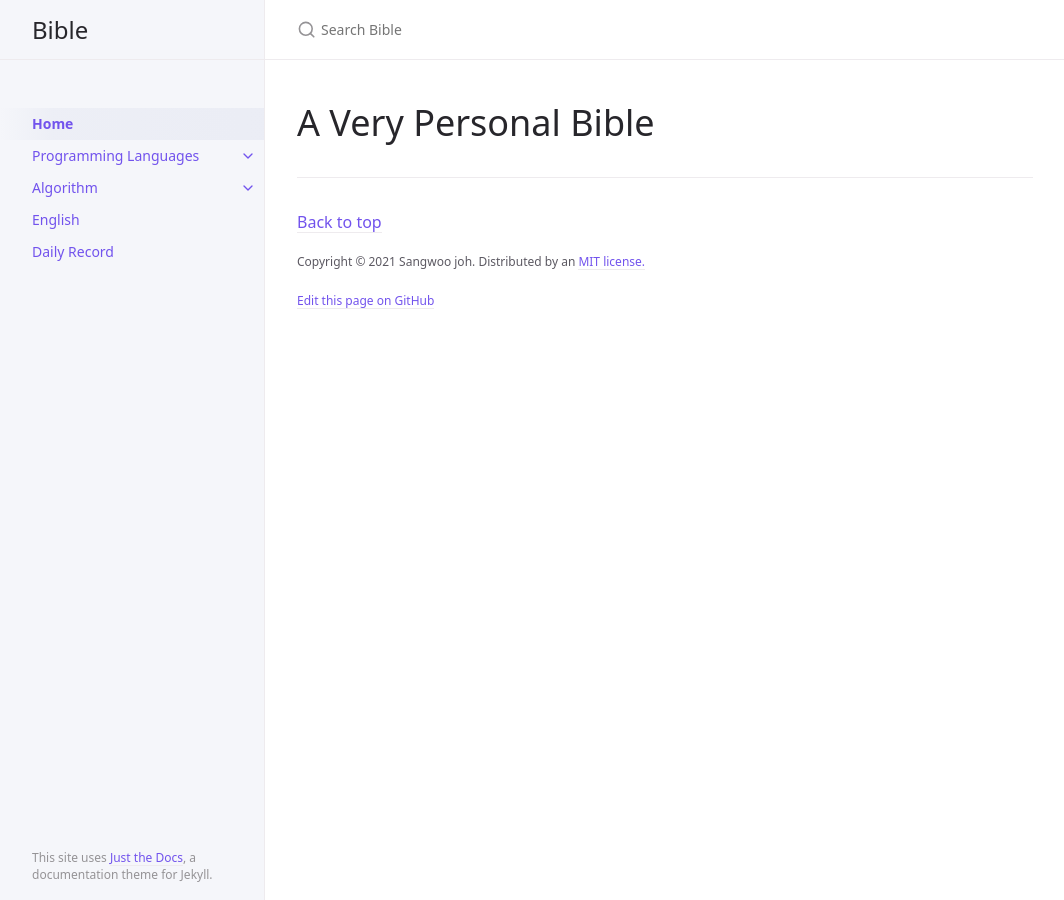
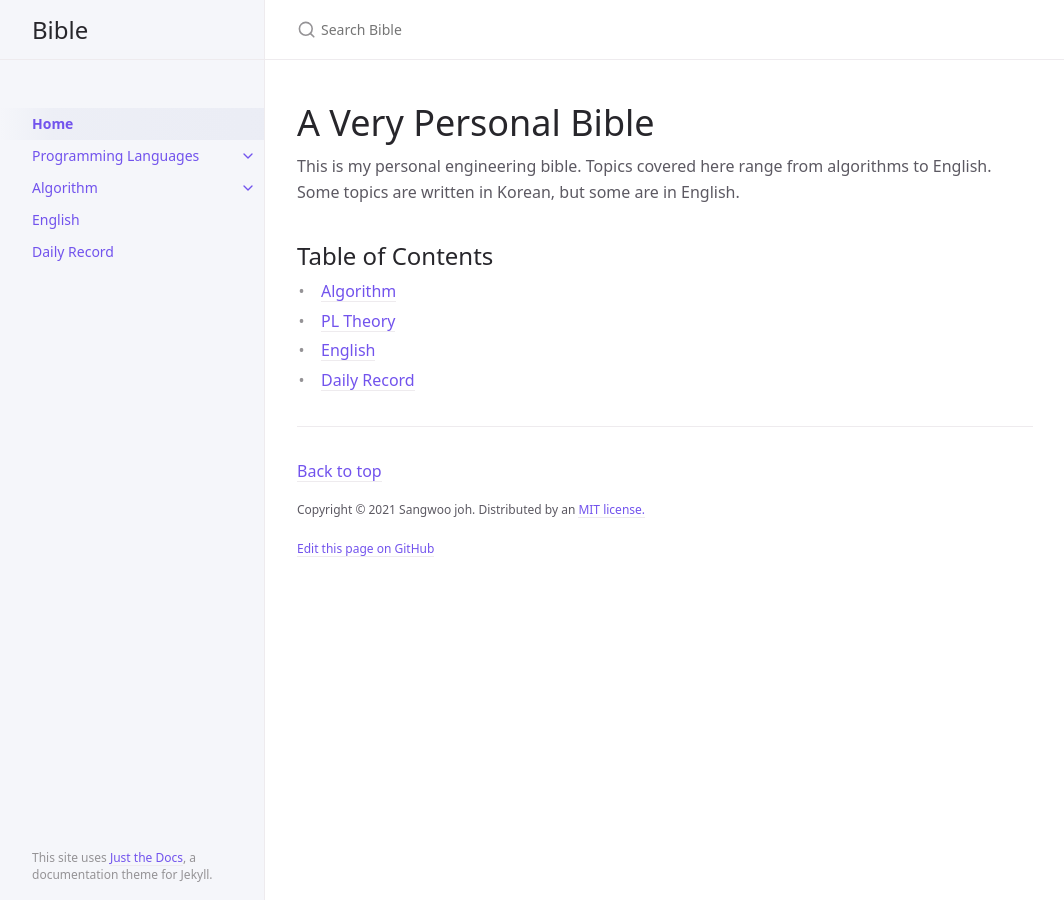
Before and after one commit to sangwoo-joh/bible-archive, a Jekyll site: the page built from index.md, in a window 1280 px wide. Shown: the whole page, without its empty margins (107-1171 px from the left). Built offline with Jekyll 4.4.1, drawn with Linux system fonts in a browser that asks for light colours.

Commit message:
Update index

```diff
--- a/index.md
+++ b/index.md
@@ -6,3 +6,13 @@ permalink: /
 ---
 
 # A Very Personal Bible
+
+ This is my personal engineering bible. Topics covered here range from
+ algorithms to English. Some topics are written in Korean, but some
+ are in English.
+
+## Table of Contents
+ - [Algorithm](algorithm/)
+ - [PL Theory](pl/)
+ - [English](english/)
+ - [Daily Record](daily/)
```
Also changed, not shown: daily/index.md (+1 -1 lines).
